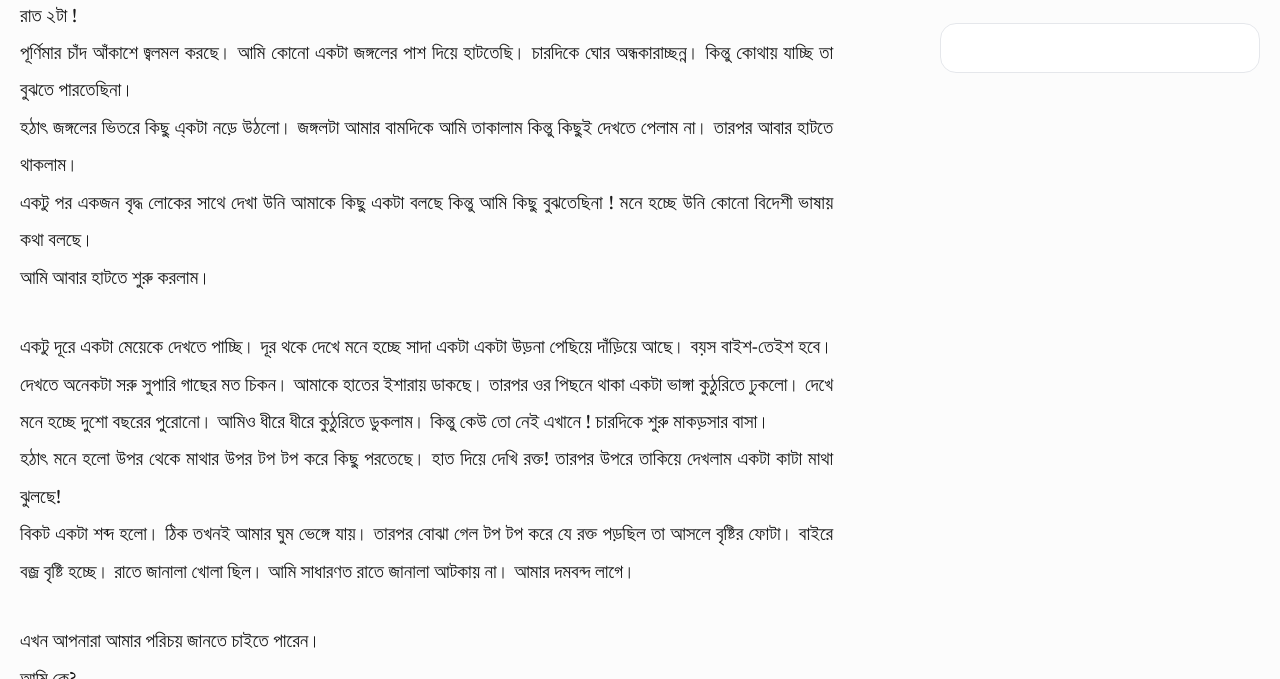
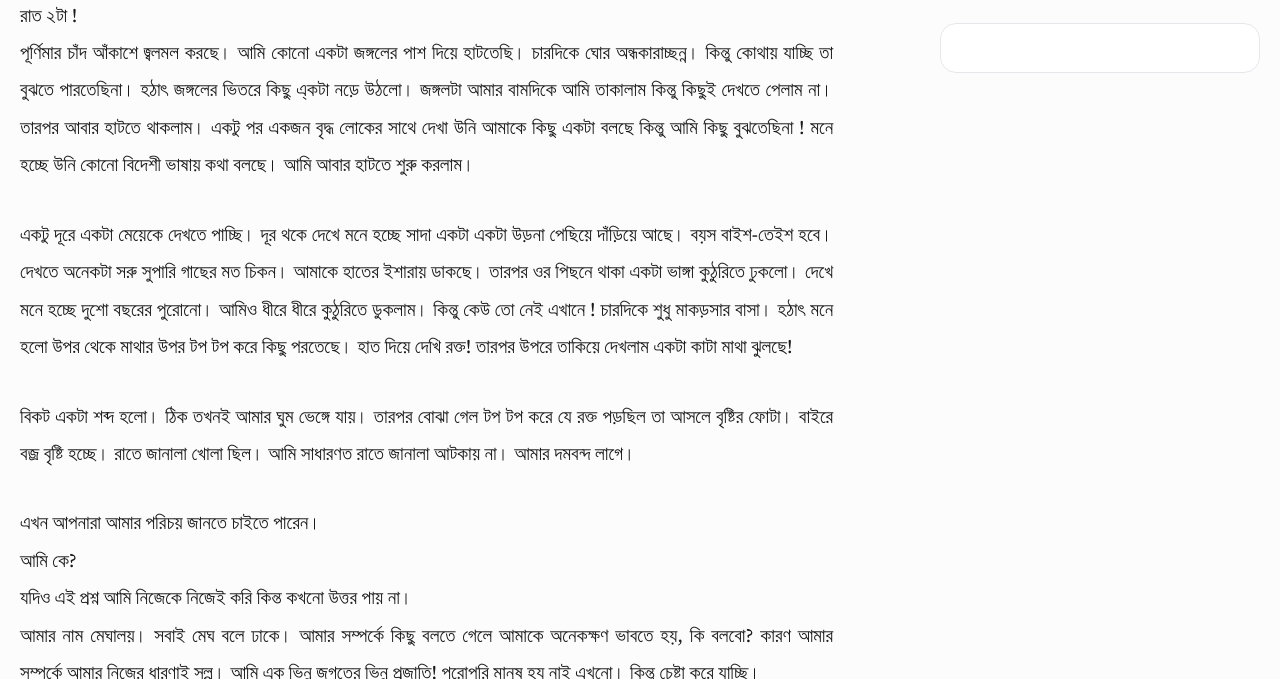
Before and after one commit to abdullahbinfahad/writings, a Jekyll site: the page built from _posts/2026-07-31-Shei-Cheleti-Meghalaya.md, in a window 1280 px wide and 900 px high, scrolled down 519 px, cut to the strip 221-900 px from the top of the window. Built offline with Jekyll 4.4.1, drawn with Linux system fonts in a browser that asks for light colours.

Commit message:
Refactor narrative for clarity and remove duplicates
Removed duplicate sentences and improved clarity in the narrative.

```diff
--- a/_posts/2026-07-31-Shei-Cheleti-Meghalaya.md
+++ b/_posts/2026-07-31-Shei-Cheleti-Meghalaya.md
@@ -14,13 +14,10 @@ references: ["This is an original ongoing novel written by Abdullah Bin Fahad. A
 <figure class="media-figure"><div class="media-wrapper"><img src="/assets/uploads/Shei_Cheleti_Meghalaya.png" alt="Shei Cheleti: Meghalaya" title="Shei Cheleti: Meghalaya"></div></figure>
 
 রাত ২টা !
-পূর্ণিমার চাঁদ আঁকাশে জ্বলমল করছে। আমি কোনো একটা জঙ্গলের পাশ দিয়ে হাটতেছি। চারদিকে ঘোর অন্ধকারাচ্ছন্ন। কিন্তু কোথায় যাচ্ছি তা বুঝতে পারতেছিনা।
-হঠাৎ জঙ্গলের ভিতরে কিছু এ্কটা নড়ে উঠলো। জঙ্গলটা আমার বামদিকে আমি তাকালাম কিন্তু কিছুই দেখতে পেলাম না। তারপর আবার হাটতে থাকলাম।
-একটু পর একজন বৃদ্ধ লোকের সাথে দেখা উনি আমাকে কিছু একটা বলছে কিন্তু আমি কিছু বুঝতেছিনা ! মনে হচ্ছে উনি কোনো বিদেশী ভাষায় কথা বলছে।
-আমি আবার হাটতে শুরু করলাম।
+পূর্ণিমার চাঁদ আঁকাশে জ্বলমল করছে। আমি কোনো একটা জঙ্গলের পাশ দিয়ে হাটতেছি। চারদিকে ঘোর অন্ধকারাচ্ছন্ন। কিন্তু কোথায় যাচ্ছি তা বুঝতে পারতেছিনা। হঠাৎ জঙ্গলের ভিতরে কিছু এ্কটা নড়ে উঠলো। জঙ্গলটা আমার বামদিকে আমি তাকালাম কিন্তু কিছুই দেখতে পেলাম না। তারপর আবার হাটতে থাকলাম। একটু পর একজন বৃদ্ধ লোকের সাথে দেখা উনি আমাকে কিছু একটা বলছে কিন্তু আমি কিছু বুঝতেছিনা ! মনে হচ্ছে উনি কোনো বিদেশী ভাষায় কথা বলছে। আমি আবার হাটতে শুরু করলাম।
 
-একটু দূরে একটা মেয়েকে দেখতে পাচ্ছি। দূর থকে দেখে মনে হচ্ছে সাদা একটা একটা উড়না পেছিয়ে দাঁড়িয়ে আছে। বয়স বাইশ-তেইশ হবে। দেখতে অনেকটা সরু সুপারি গাছের মত চিকন। আমাকে হাতের ইশারায় ডাকছে। তারপর ওর পিছনে থাকা একটা ভাঙ্গা কুঠুরিতে ঢুকলো। দেখে মনে হচ্ছে দুশো বছরের পুরোনো। আমিও ধীরে ধীরে কুঠুরিতে ডুকলাম। কিন্তু কেউ তো নেই এখানে ! চারদিকে শুরু মাকড়সার বাসা।
-হঠাৎ মনে হলো উপর থেকে মাথার উপর টপ টপ করে কিছু পরতেছে। হাত দিয়ে দেখি রক্ত! তারপর উপরে তাকিয়ে দেখলাম একটা কাটা মাথা ঝুলছে!
+একটু দূরে একটা মেয়েকে দেখতে পাচ্ছি। দূর থকে দেখে মনে হচ্ছে সাদা একটা একটা উড়না পেছিয়ে দাঁড়িয়ে আছে। বয়স বাইশ-তেইশ হবে। দেখতে অনেকটা সরু সুপারি গাছের মত চিকন। আমাকে হাতের ইশারায় ডাকছে। তারপর ওর পিছনে থাকা একটা ভাঙ্গা কুঠুরিতে ঢুকলো। দেখে মনে হচ্ছে দুশো বছরের পুরোনো। আমিও ধীরে ধীরে কুঠুরিতে ডুকলাম। কিন্তু কেউ তো নেই এখানে ! চারদিকে শুধু মাকড়সার বাসা। হঠাৎ মনে হলো উপর থেকে মাথার উপর টপ টপ করে কিছু পরতেছে। হাত দিয়ে দেখি রক্ত! তারপর উপরে তাকিয়ে দেখলাম একটা কাটা মাথা ঝুলছে!
+
 বিকট একটা শব্দ হলো। ঠিক তখনই আমার ঘুম ভেঙ্গে যায়। তারপর বোঝা গেল টপ টপ করে যে রক্ত পড়ছিল তা আসলে বৃষ্টির ফোটা। বাইরে বজ্র বৃষ্টি হচ্ছে। রাতে জানালা খোলা ছিল। আমি সাধারণত রাতে জানালা আটকায় না। আমার দমবন্দ লাগে।
 
 এখন আপনারা আমার পরিচয় জানতে চাইতে পারেন।
```
